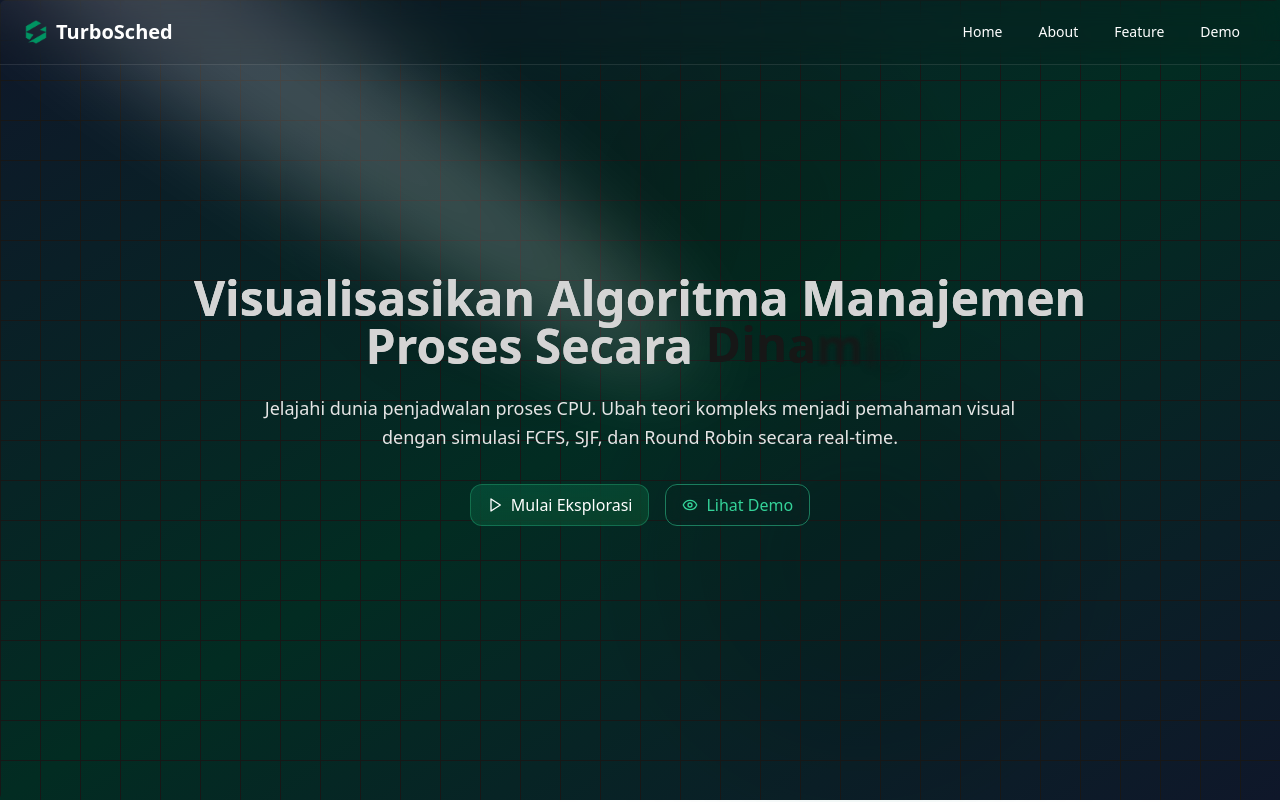
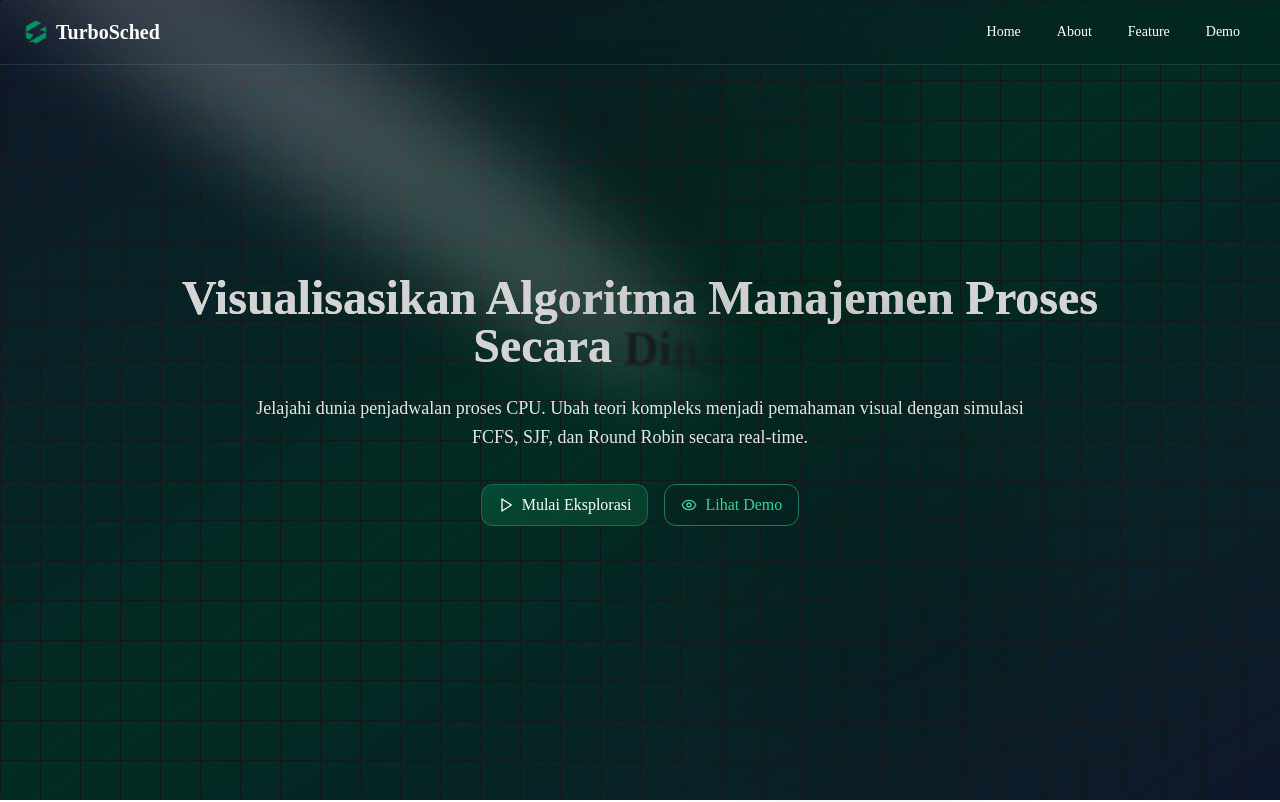
Before and after one commit to zhekabaila/penjadwalan-proses-next, a Next.js app: page / in a window 1280 px wide. Shown: the top 802 px of the page. Built offline with nearby package versions, Linux system fonts and the light colour scheme.

Commit message:
feat: menambahkan variabel font montserrat

```diff
--- a/tailwind.config.ts
+++ b/tailwind.config.ts
@@ -5,6 +5,9 @@ const config: Config = {
   content: ['./pages/**/*.{js,ts,jsx,tsx,mdx}', './components/**/*.{js,ts,jsx,tsx,mdx}', './app/**/*.{js,ts,jsx,tsx,mdx}'],
   theme: {
     extend: {
+      fontFamily: {
+        sans: ['var(--font-montserrat-sans)', 'system-ui', 'sans-serif'],
+      },
       colors: {
         background: 'hsl(var(--background))',
         foreground: 'hsl(var(--foreground))',
```
